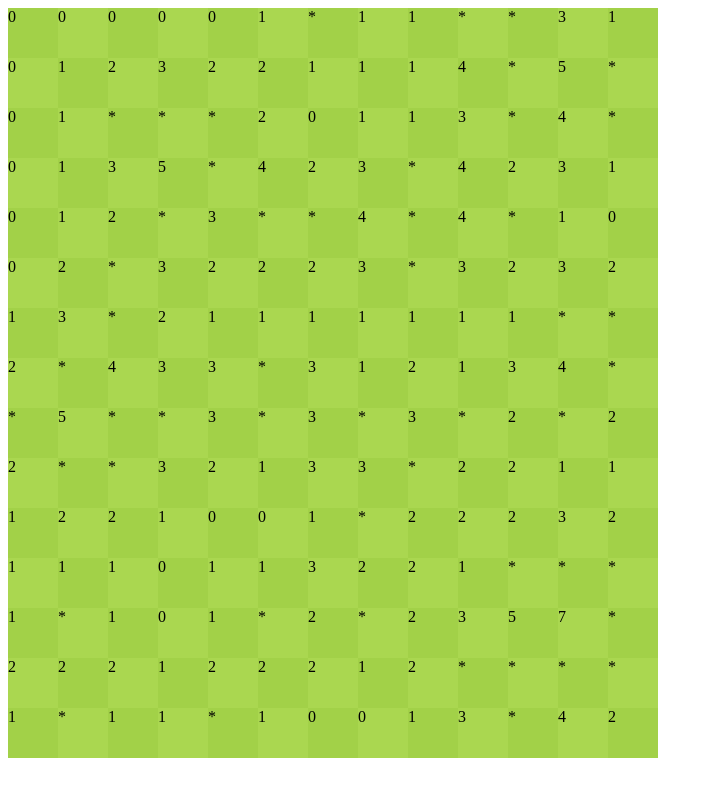
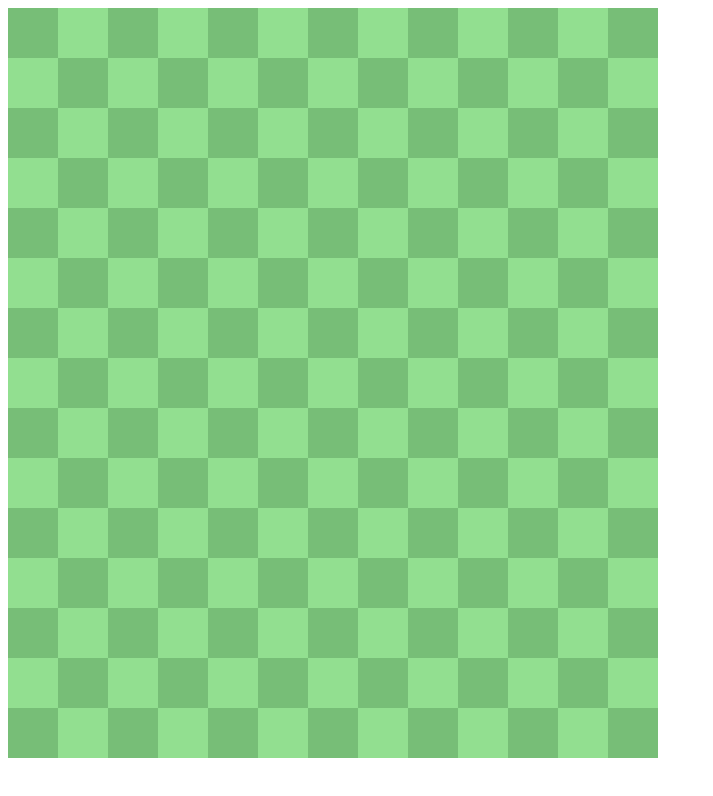
Before and after one commit to sophiasharif/minesweeper-vue, a Vue app: page / in a window 1280 px wide. Shown: the top 796 px of the page, without its empty margins (0-713 px from the left). Built offline with nearby package versions, Linux system fonts and the light colour scheme.

Commit message:
added flagging & reveal neighbors

```diff
--- a/src/App.vue
+++ b/src/App.vue
@@ -1,5 +1,5 @@
 <template>
-  <minesweeper-game :width="13" :height="15" :num-bombs="50"></minesweeper-game>
+  <minesweeper-game :width="13" :height="15" :num-bombs="30"></minesweeper-game>
 </template>
 
 <script>
--- a/src/components/MinesweeperCell.vue
+++ b/src/components/MinesweeperCell.vue
@@ -1,8 +1,14 @@
 <template>
-  <div class="cell" :style="{backgroundColor: color}" @click="reveal">{{label}}</div>
+  <div class="cell" :style="{backgroundColor: color}" @click="reveal" @click.right="mark()">
+    <p v-if="revealed">{{label}}</p>
+    <p v-else-if="marked">*</p>
+  </div>
 </template>
 
 <script>
+// prevent context menu on right click (preserve right click for setting flags)
+document.addEventListener('contextmenu', event => event.preventDefault());
+
 export default {
     props: {
         coords: {
@@ -22,21 +28,24 @@ export default {
         return {
             revealed: false,
             marked: false,
+            isLight: (this.coords[0] + this.coords[1])%2 === 0
         }
     },
     computed: {
         color() {
             if ((this.coords[0] + this.coords[1])%2 === 0) {
+                // dark
                 if (this.revealed){
-                    return '#D7B899'
+                    return '#E0DCB0'
                 } else {
-                    return '#A2D148'
+                    return '#77BE77'
                 }
             } else {
+                // light
                 if (this.revealed){
-                    return '#E5C29F'
+                    return '#EFE8B9'
                 } else {
-                    return '#AAD750'
+                    return '#92DF90'
                 }
             }
         }
@@ -45,8 +54,14 @@ export default {
         reveal() {
             if (!this.revealed && !this.marked) {
                 this.revealed = true
+                this.$emit('cellRevealed', this.coords, this.isMine, this.label)
             }
         },
+        mark() {
+            if (!this.revealed){
+                this.marked = !this.marked
+            }
+        }
     }
 }
 </script>
@@ -57,4 +72,11 @@ export default {
   height: 50px;
   float: left;
 }
+
+p {
+    text-align: center;
+    font-family: serif;
+    font-size: 20px;
+}
+
 </style>
--- a/src/components/MinesweeperGame.vue
+++ b/src/components/MinesweeperGame.vue
@@ -3,10 +3,12 @@
     <div v-for="y in height" :key="y">
       <minesweeper-cell
         v-for="x in width"
-        :key="[x, y]"
+        :key="getRefNum(x, y)"
+        ref="cells"
         :coords="[x - 1, y - 1]"
         :is-mine="field[y - 1][x - 1]"
         :label="getLabel(x - 1, y - 1)"
+        @cellRevealed="cellRevealed"
       ></minesweeper-cell>
     </div>
   </div>
@@ -14,26 +16,6 @@
 
 <script>
 import MinesweeperCell from "./MinesweeperCell.vue";
-
-function shuffle(array) {
-  let currentIndex = array.length,
-    randomIndex;
-
-  // While there remain elements to shuffle.
-  while (currentIndex != 0) {
-    // Pick a remaining element.
-    randomIndex = Math.floor(Math.random() * currentIndex);
-    currentIndex--;
-
-    // And swap it with the current element.
-    [array[currentIndex], array[randomIndex]] = [
-      array[randomIndex],
-      array[currentIndex],
-    ];
-  }
-
-  return array;
-}
 
 export default {
   props: {
@@ -62,6 +44,9 @@ export default {
     };
   },
   methods: {
+    getRefNum(x, y) {
+      return y*this.width + x;
+    },
     createField() {
       // create list with mines, shuffle, transform into 2d array, give non-mines numbers
       let mineList = [];
@@ -86,6 +71,18 @@ export default {
         return "*";
       }
       // if not a mine, tally neighbors that are mines
+      const neighbors = this.getNeighbors(x, y)
+      let adjacentMines = 0;
+      for (let i = 0; i < neighbors.length; i++) {
+        const r = neighbors[i][1];
+        const c = neighbors[i][0];
+        if (this.field[r][c]) {
+          adjacentMines++;
+        }
+      }
+      return adjacentMines.toString();
+    },
+    getNeighbors(x, y) { // returns valid neighbors of cell with given coords
       const potentialNeighbors = [
         [x + 1, y + 1],
         [x + 1, y],
@@ -97,8 +94,8 @@ export default {
         [x - 1, y - 1],
       ];
       const neighbors = [];
-      const w = this.width
-      const h = this.height
+      const w = this.width;
+      const h = this.height;
       potentialNeighbors.forEach(function (coords) {
         const r = coords[0];
         const c = coords[1];
@@ -106,18 +103,46 @@ export default {
           neighbors.push([r, c]);
         }
       });
-      let adjacentMines = 0;
-      for (let i = 0; i < neighbors.length; i++) {
-        const r = neighbors[i][1];
-        const c = neighbors[i][0];
-        if (this.field[r][c]) {
-          adjacentMines++;
-        }
+      return neighbors
+    },
+    cellRevealed(coords, isMine, label) {
+      if (label === "0") {
+        const neighbors = this.getNeighbors(coords[0], coords[1])
+        const that = this
+        neighbors.forEach(function(coords) {
+          const refNum = that.getRefNum(coords[0],coords[1])
+          const neighborCell = that.$refs.cells[refNum]
+          neighborCell.reveal()
+        })
       }
-      return adjacentMines.toString();
+      if (isMine){
+        alert('YOU LOST LMAO')
+      }
     },
   },
 };
+
+// HELPER FUNCTIONS
+function shuffle(array) {
+  let currentIndex = array.length,
+    randomIndex;
+
+  // While there remain elements to shuffle.
+  while (currentIndex != 0) {
+    // Pick a remaining element.
+    randomIndex = Math.floor(Math.random() * currentIndex);
+    currentIndex--;
+
+    // And swap it with the current element.
+    [array[currentIndex], array[randomIndex]] = [
+      array[randomIndex],
+      array[currentIndex],
+    ];
+  }
+
+  return array;
+}
+
 </script>
 
 <style scoped>
```
